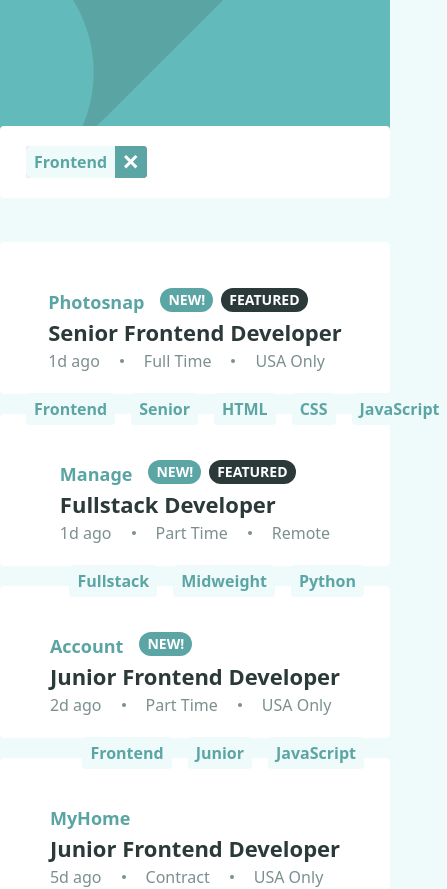
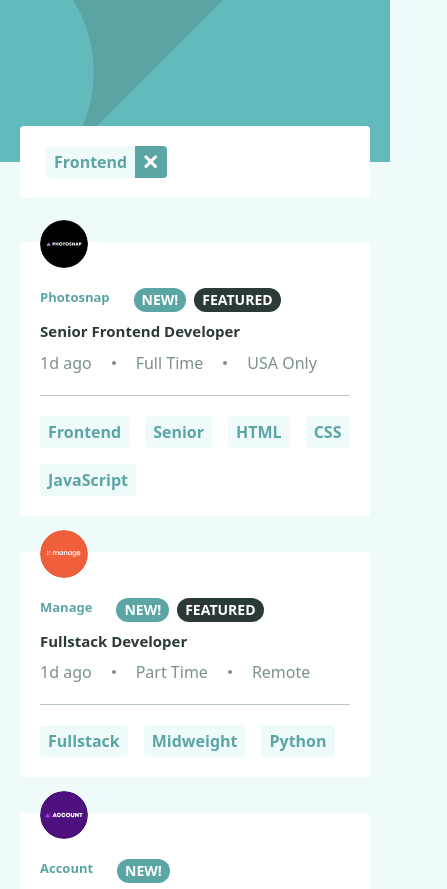
Before and after one commit to Vajk93/job-listing-with-filtering, a Next.js app: page / in a window 390 px wide. Shown: the top 889 px of the page, 447 px wide, since content can reach past the window. Built offline with nearby package versions, Linux system fonts and the light colour scheme.

Commit message:
finished mobile view (sitebuild)

```diff
--- a/src/app/globals.css
+++ b/src/app/globals.css
@@ -51,3 +51,10 @@ body {
   background-image: url('../../public/images/photosnap.svg');
   background-size: cover;
 }
+
+@media only screen and (max-width: 768px) {
+	.bg_company_img {
+		height: 48px;
+		width: 48px;
+	}
+  }
--- a/src/app/page.tsx
+++ b/src/app/page.tsx
@@ -49,9 +49,10 @@ export default function Home() {
 
 
 			{/* search bar: */}
-			<div className="relative bg-red-500">
-				<section className="absolute left-[50%] translate-x-[-50%] translate-y-[-50%] w-full mx-auto max-w-[1110px] h-auto bg-white px-[26px] py-5 rounded-sm flex flex-row gap-5">
-					<div className="flex rounded-sm h-[32px] bg-red-400 overflow-hidden">
+			<section className="relative mx-5">
+				<div className="min-h-[72px] absolute left-[50%] translate-x-[-50%] translate-y-[-50%] w-full mx-auto max-w-[1110px] h-auto bg-white px-[26px] py-5 rounded-sm flex flex-row gap-5">
+
+					<div className="flex rounded-sm h-[32px] overflow-hidden">
 						<div className="bg-light-bg h-full px-2 text-[#5CA5A5] text-[16px] font-bold flex items-center ">
 							Frontend
 						</div>
@@ -60,19 +61,21 @@ export default function Home() {
 						</div>
 
 					</div>
+
+				</div>
 			</section>
-			</div>
 
 
-			<div className="mt-20"></div>
+			<div className="mt-20 mx-5">
 				{items.map((item:IJob, index:number) => (
-				<div key={index} className="mb-5 w-full mx-auto max-w-[1110px] h-[152px] bg-white p-[26px] rounded-sm flex flex-col md:flex-row items-center gap-5">
+					<div key={index} className="mb-9 lg:mb-5 w-full mx-auto max-w-[1110px] h-auto lg:h-[152px] bg-white
+						p-5 lg:p-[26px] rounded-sm flex flex-col lg:flex-row lg:items-center gap-5">
 
-					<div className="bg_company_img" style={{ backgroundImage: `url(${item.logo})` }}></div>
+						<div className="bg_company_img -mt-[42px] lg:mt-0" style={{ backgroundImage: `url(${item.logo})` }}></div>
 
 						<div>
 							<div className="flex">
-							<span className="text-primary mr-4 text-lg font-bold">{item.company}</span>
+								<span className="text-primary mr-6 lg:mr-4 text-[13px] md:text-lg font-bold">{item.company}</span>
 								<div className="flex gap-2">
 								{ item.new &&
 									<div className="h-[24px] bg-[#5CA5A5] px-2 rounded-[12px] text-white font-bold text-sm flex items-center">NEW!</div>
@@ -82,8 +85,8 @@ export default function Home() {
 								}
 								</div>
 							</div>
-						<p className="text-[22px] font-bold text-[#2B3939]">{item.position}</p>
-						<div className="text-17px font-medium text-[#7C8F8F] flex items-center gap-5">
+							<p className="text-[15px] md:text-[22px] font-bold text-[#2B3939] my-2 lg:my-auto">{item.position}</p>
+							<div className="lg:text-[18px] font-medium text-[#7C8F8F] flex items-center gap-5">
 								<span>{item.postedAt}</span>
 								<div className="w-[4px] h-[4px] rounded-full bg-[#7C8F8F]"></div>
 								<span>{item.contract}</span>
@@ -91,8 +94,11 @@ export default function Home() {
 								<span>{item.location}</span>
 							</div>
 						</div>
+						{/* line on mobile view: */}
+						<div className="lg:hidden w-full h-[1px] bg-[#B7C4C4]">
 
-					<div className="ml-auto flex gap-4">
+						</div>
+						<div className="lg:ml-auto flex flex-wrap gap-4">
 							<div className="bg-light-bg h-[32px] px-2 text-[#5CA5A5] text-[16px] font-bold flex items-center rounded-sm">
 								{item.role}
 							</div>
@@ -108,6 +114,7 @@ export default function Home() {
 
 					</div>
 				))}
+			</div>
 		</>
 	);
 }
```
Lines whose indentation alone changed are shown as unchanged.
